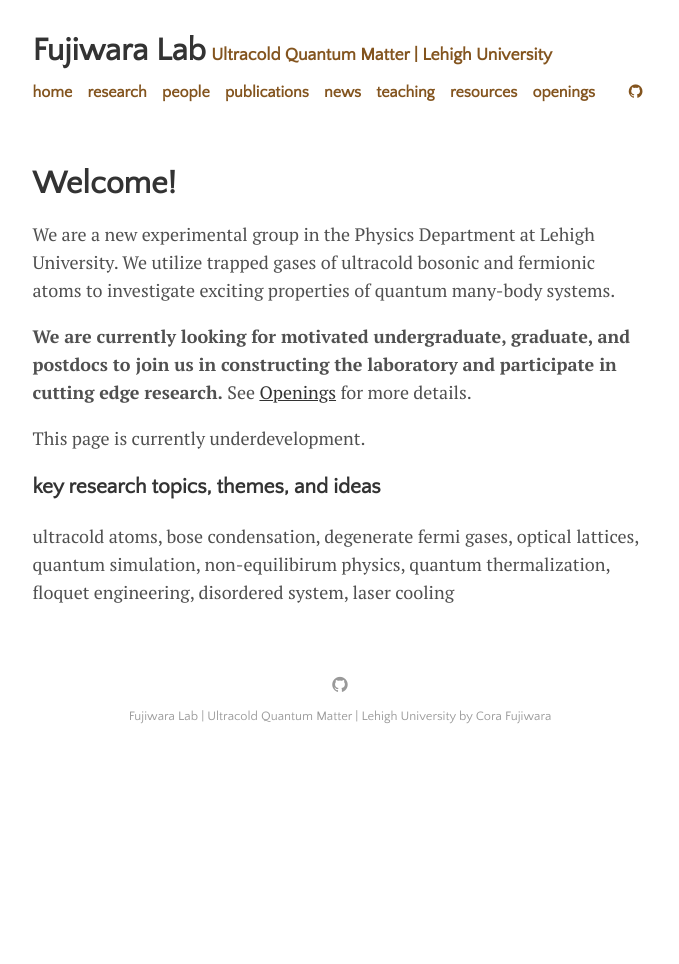
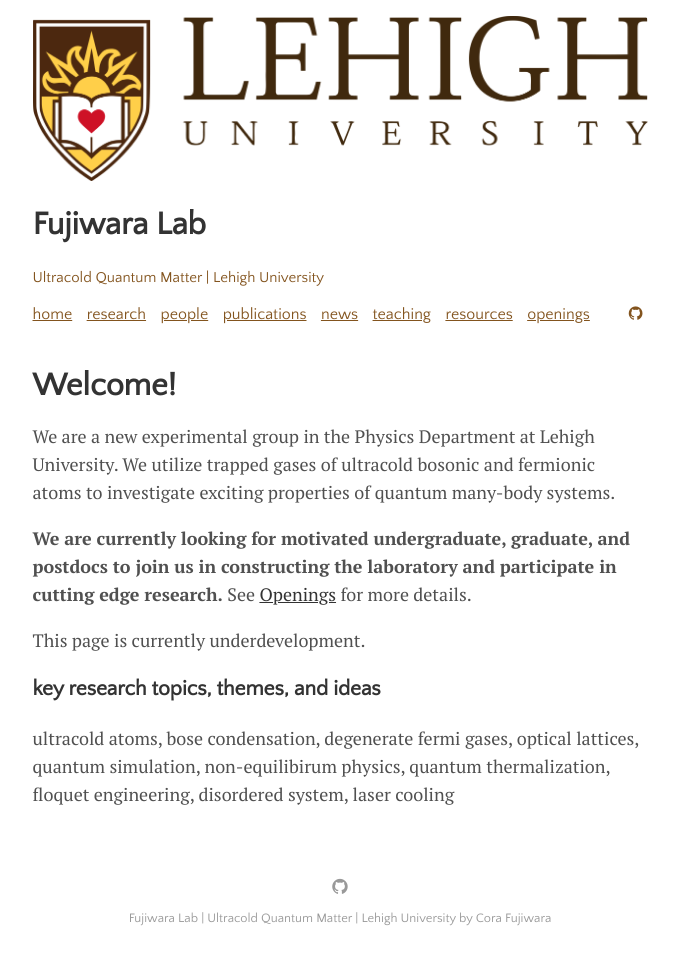
Before and after one commit to fujiwara-quantum-lab/fujiwara-quantum-lab.github.io, a Jekyll site: the page built from index.md, in a window 1280 px wide. Shown: the whole page, without its empty margins (300-979 px from the left). Built offline with Jekyll 4.4.1, drawn with Linux system fonts in a browser that asks for light colours; the list of posts is cut into pages by our own code; before the commit the page ends 900 px from its top, so only the background shows below that.

Commit message:
Update header.html

```diff
--- a/_includes/header.html
+++ b/_includes/header.html
@@ -1,7 +1,15 @@
 <header class="header">
-  <h3 class="header-title">
-    <a href="{{ site.github.url }}/">{{ site.title }}</a>
-    <small class="header-subtitle">{{ site.description }}</small>
-    {% include menu.html %}
-  </h3>
+  <div class="header-branding">
+    <a href="{{ site.github.url }}/">
+      <img src="{{ site.github.url }}/assets/img/Lehigh_University_Logo.png" alt="Lehigh Logo" class="logo">
+    </a>
+    <div class="header-text">
+      <h3 class="header-title">
+        <a href="{{ site.github.url }}/">{{ site.title }}</a>
+      </h3>
+      <small class="header-subtitle">{{ site.description }}</small>
+    </div>
+  </div>
+
+  {% include menu.html %}
 </header>
```
